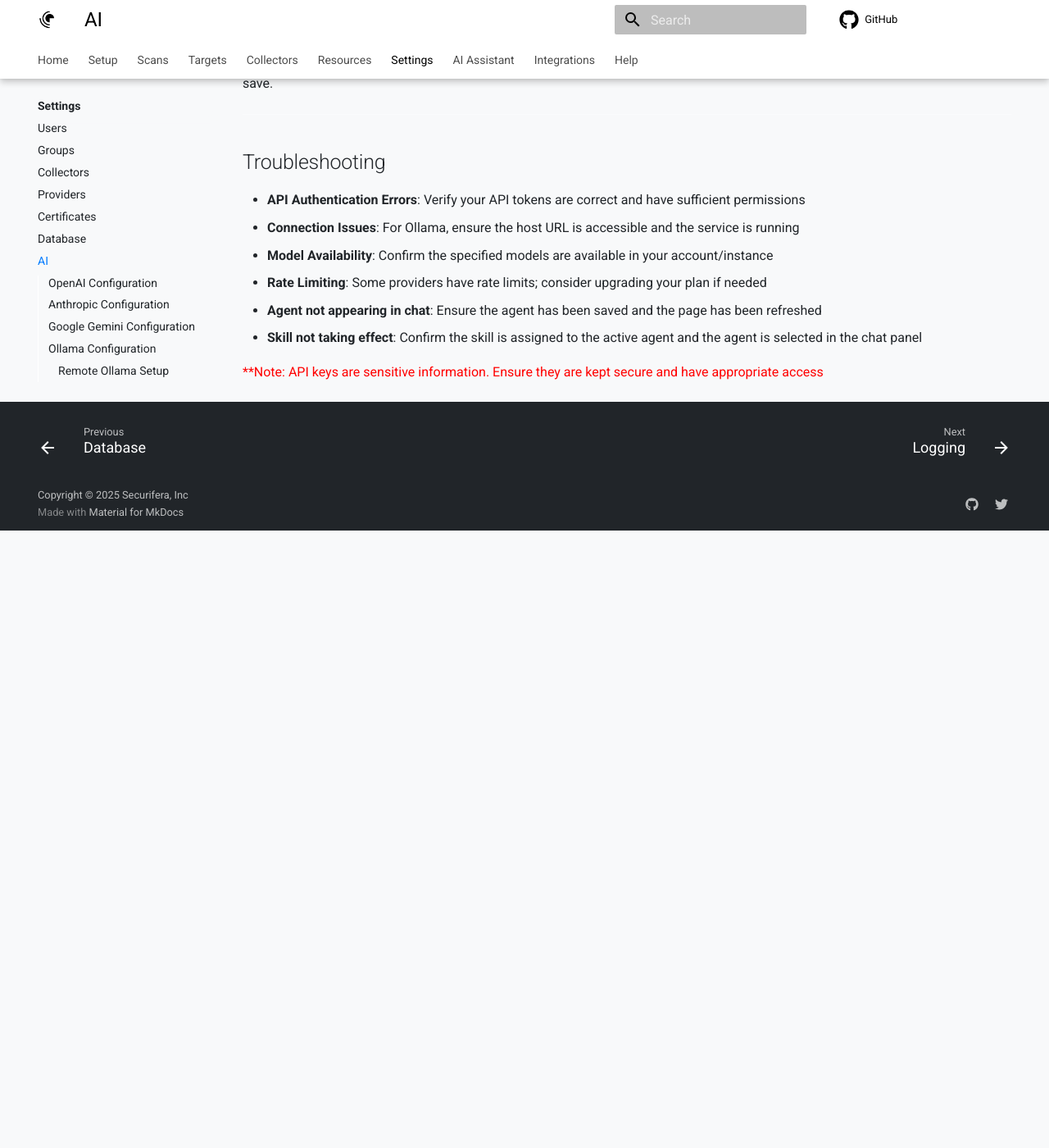
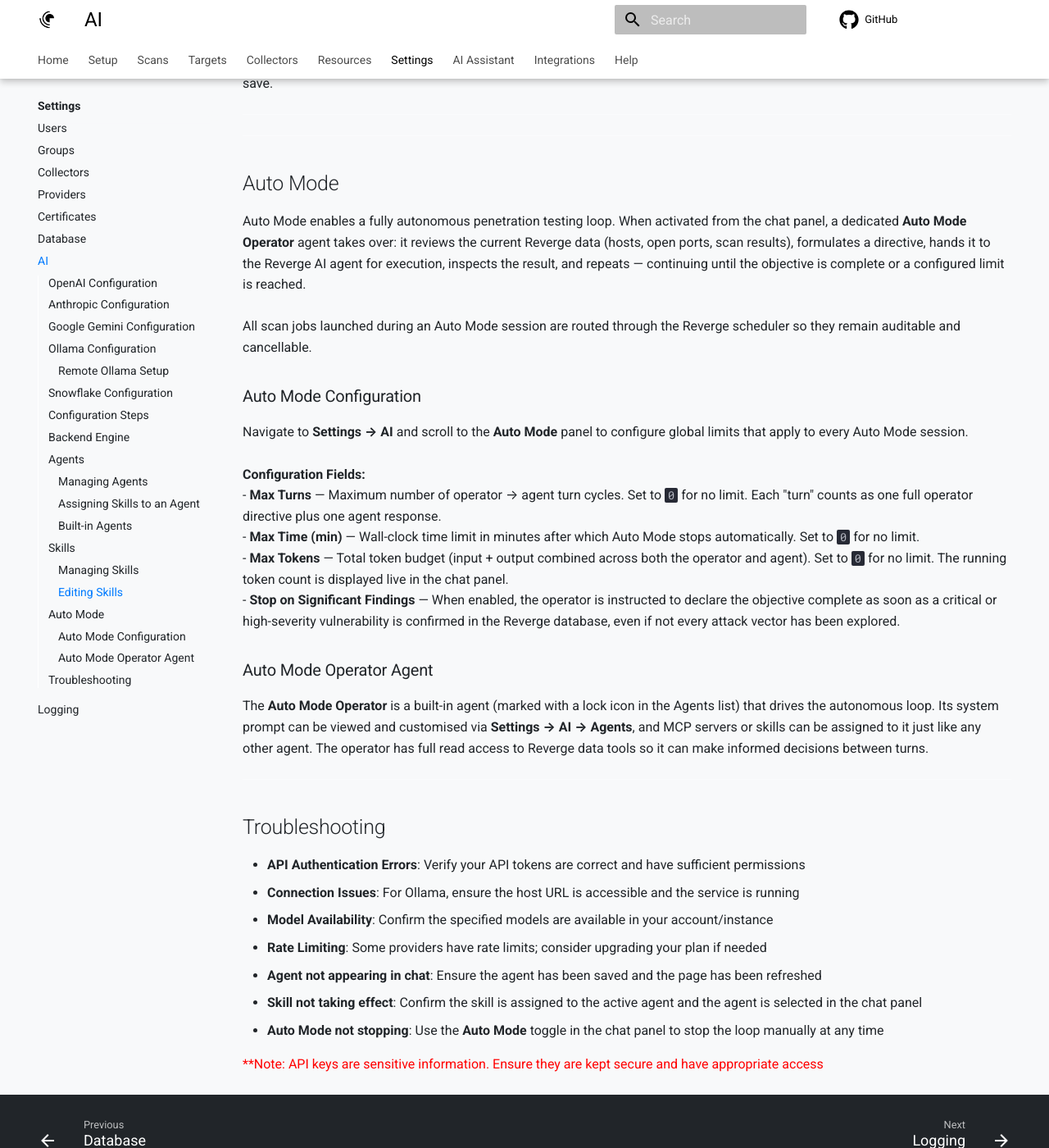
Before and after one commit to securifera/reverge_wiki, an MkDocs documentation site: the page built from docs/settings/ai.md, in a window 1280 px wide and 1400 px high, scrolled down 4111 px. Shown: the whole window at 82% size. Built offline with MkDocs 1.6.1 and Material for MkDocs 9.7.7, drawn with Linux system fonts in a browser that asks for light colours; comment, search, counter and statistics services are not loaded; before the commit the page ends 4758 px from its top, so only the background shows below that.

Commit message:
Updated ai docs

```diff
--- a/docs/aiassistant/aiassistant.md
+++ b/docs/aiassistant/aiassistant.md
@@ -56,6 +56,35 @@
 - **Connection Recovery**: Automatic handling of connection issues
 
 ## Advanced Features
+
+### **Auto Mode**
+
+Auto Mode turns the AI assistant into a fully autonomous penetration testing agent. When enabled, a built-in **Auto Mode Operator** agent drives the session: it analyses the current Reverge data (discovered hosts, open ports, scan results), issues a directive to the Reverge AI agent, evaluates the response, and repeats — forming a continuous operator → agent loop that runs without user intervention.
+<br>
+<br>
+All scan jobs scheduled during an Auto Mode session are routed through the Reverge scheduler and remain visible in the normal scan history.
+<br>
+
+**Enabling Auto Mode**
+
+1. Open the AI assistant chat panel.
+2. Toggle the **Auto Mode** switch located below the chat input area.
+3. Type your high-level objective (e.g. *"Enumerate all services on target example.com and report any critical findings"*) and press **Enter** to send.
+4. The operator takes over from the first AI response and continues issuing directives autonomously.
+
+**While Auto Mode is Running**
+
+- The **operator bubble** (labelled *Operator*) shows the directive issued for each turn, together with any thinking steps and tool calls the operator made to arrive at it.
+- The **agent bubble** (labelled *REVERGE AI*) shows the agent's response to each directive, including intermediate tool-call and thinking step indicators.
+- The **token counter** (top-right of the input area) tracks cumulative token usage across both the operator and agent for the entire session.
+- A turn indicator below the toggle (e.g. *Turn 3/10*) shows current progress against any configured limits.
+
+**Stopping Auto Mode**
+
+Toggle the **Auto Mode** switch off at any time to stop the loop gracefully after the current agent response completes. The session history is preserved and the chat remains available for normal use.
+<br>
+<br>
+Auto Mode also stops automatically when any configured limit is reached (max turns, max time, max tokens, or when a significant finding is discovered if **Stop on Significant Findings** is enabled in **Settings → AI → Auto Mode**).
 
 ### **Chat History Panel**
 
@@ -137,6 +166,8 @@
 
 - **Auto-resize Input**: Text area expands as you type longer messages
 
+- **Auto Mode Toggle**: Enable or disable the autonomous operator → agent loop for the current session. The toggle is located below the input field alongside the session token counter.
+
 ## Troubleshooting
 
 ### **No AI Providers Available**
--- a/docs/settings/ai.md
+++ b/docs/settings/ai.md
@@ -140,6 +140,36 @@
 
 ---
 
+---
+
+## Auto Mode
+
+Auto Mode enables a fully autonomous penetration testing loop. When activated from the chat panel, a dedicated **Auto Mode Operator** agent takes over: it reviews the current Reverge data (hosts, open ports, scan results), formulates a directive, hands it to the Reverge AI agent for execution, inspects the result, and repeats — continuing until the objective is complete or a configured limit is reached.
+<br>
+<br>
+All scan jobs launched during an Auto Mode session are routed through the Reverge scheduler so they remain auditable and cancellable.
+
+### Auto Mode Configuration
+
+Navigate to **Settings → AI** and scroll to the **Auto Mode** panel to configure global limits that apply to every Auto Mode session.
+<br>
+<br>
+**Configuration Fields:**
+<br>
+- **Max Turns** — Maximum number of operator → agent turn cycles. Set to `0` for no limit. Each "turn" counts as one full operator directive plus one agent response.
+<br>
+- **Max Time (min)** — Wall-clock time limit in minutes after which Auto Mode stops automatically. Set to `0` for no limit.
+<br>
+- **Max Tokens** — Total token budget (input + output combined across both the operator and agent). Set to `0` for no limit. The running token count is displayed live in the chat panel.
+<br>
+- **Stop on Significant Findings** — When enabled, the operator is instructed to declare the objective complete as soon as a critical or high-severity vulnerability is confirmed in the Reverge database, even if not every attack vector has been explored.
+
+### Auto Mode Operator Agent
+
+The **Auto Mode Operator** is a built-in agent (marked with a lock icon in the Agents list) that drives the autonomous loop. Its system prompt can be viewed and customised via **Settings → AI → Agents**, and MCP servers or skills can be assigned to it just like any other agent. The operator has full read access to Reverge data tools so it can make informed decisions between turns.
+
+---
+
 ## Troubleshooting
 - **API Authentication Errors**: Verify your API tokens are correct and have sufficient permissions
 - **Connection Issues**: For Ollama, ensure the host URL is accessible and the service is running
@@ -147,5 +177,6 @@
 - **Rate Limiting**: Some providers have rate limits; consider upgrading your plan if needed
 - **Agent not appearing in chat**: Ensure the agent has been saved and the page has been refreshed
 - **Skill not taking effect**: Confirm the skill is assigned to the active agent and the agent is selected in the chat panel
+- **Auto Mode not stopping**: Use the **Auto Mode** toggle in the chat panel to stop the loop manually at any time
 
 <span style="color: red;">**Note: API keys are sensitive information. Ensure they are kept secure and have appropriate access
```
